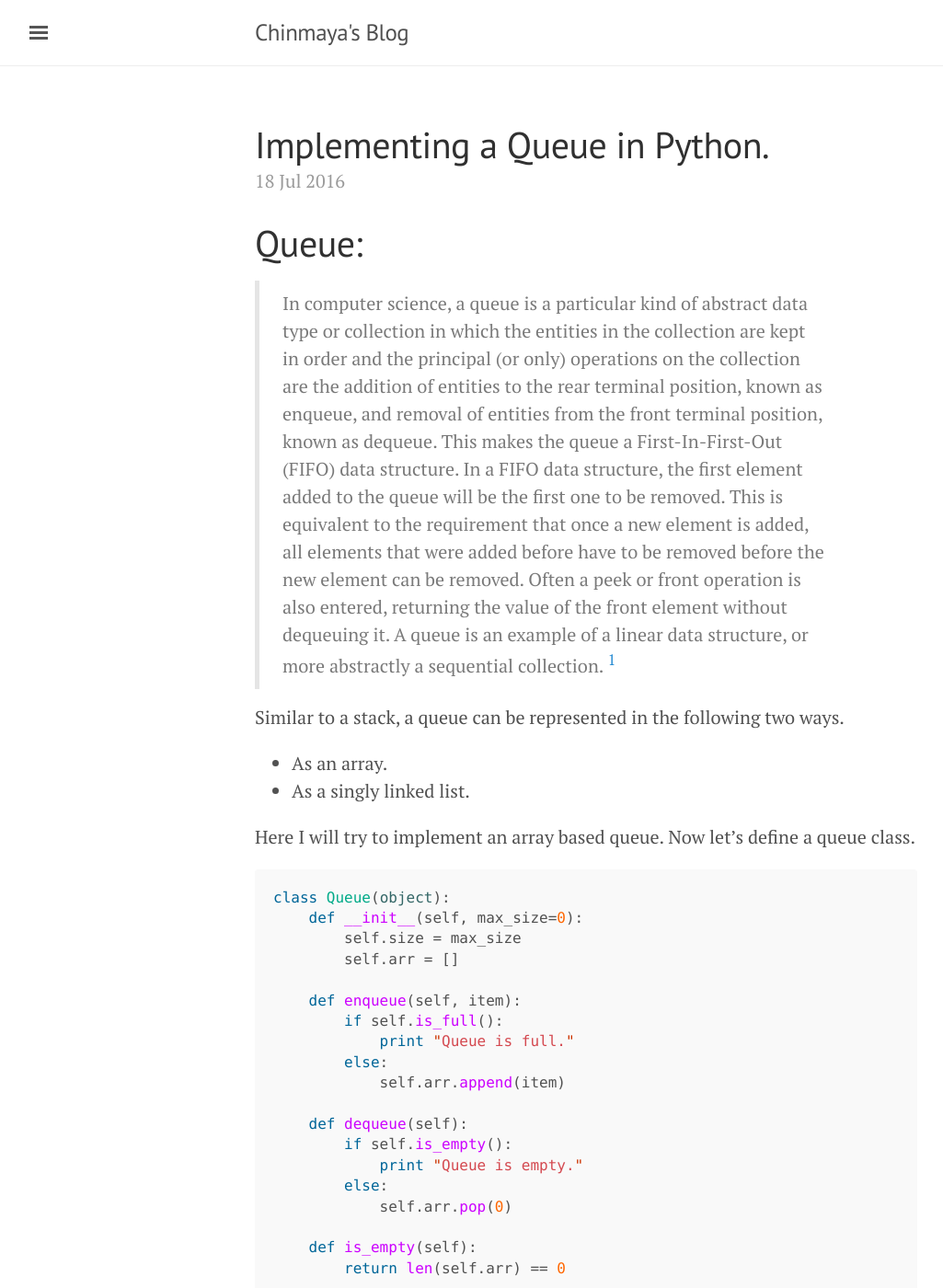
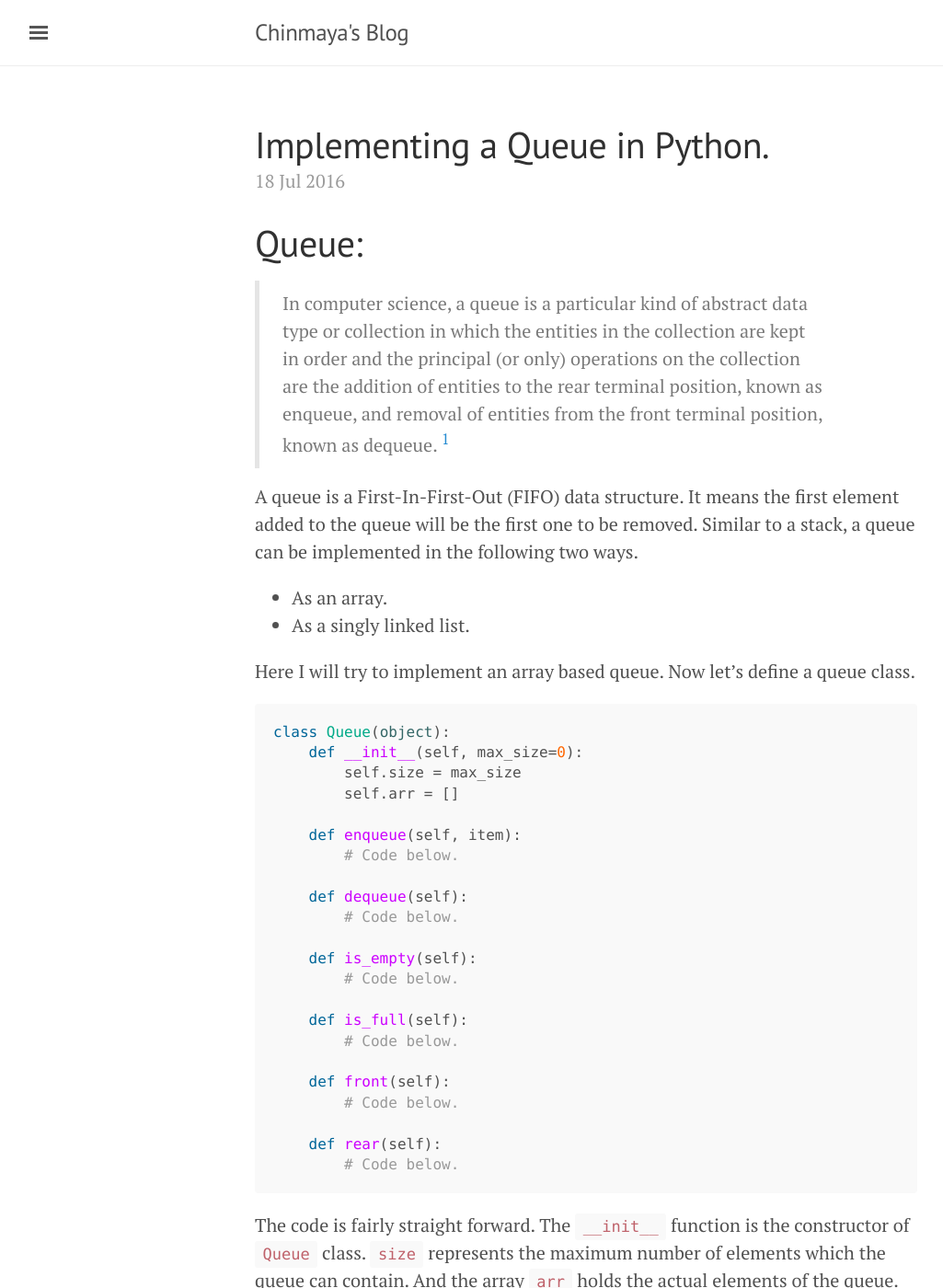
Before and after one commit to pattu777/pattu777.github.io, a Jekyll site: the page built from _posts/2016-07-18-Queue-in-Python.md, in a window 1280 px wide and 1400 px high. Shown: the whole window at 92% size, without its empty margins (3-1028 px from the left). Built offline with Jekyll 4.4.1, drawn with Linux system fonts in a browser that asks for light colours; comment, search, counter and statistics services are not loaded; some of the changed text lies outside the part shown.

Commit message:
Queue definition modified

````diff
--- a/_posts/2016-07-18-Queue-in-Python.md
+++ b/_posts/2016-07-18-Queue-in-Python.md
@@ -6,9 +6,9 @@ comments: true
 
 # Queue:
 
-> In computer science, a queue is a particular kind of abstract data type or collection in which the entities in the collection are kept in order and the principal (or only) operations on the collection are the addition of entities to the rear terminal position, known as enqueue, and removal of entities from the front terminal position, known as dequeue. This makes the queue a First-In-First-Out (FIFO) data structure. In a FIFO data structure, the first element added to the queue will be the first one to be removed. This is equivalent to the requirement that once a new element is added, all elements that were added before have to be removed before the new element can be removed. Often a peek or front operation is also entered, returning the value of the front element without dequeuing it. A queue is an example of a linear data structure, or more abstractly a sequential collection. [^1]
+> In computer science, a queue is a particular kind of abstract data type or collection in which the entities in the collection are kept in order and the principal (or only) operations on the collection are the addition of entities to the rear terminal position, known as enqueue, and removal of entities from the front terminal position, known as dequeue. [^1]
 
-Similar to a stack, a queue can be represented in the following two ways.
+A queue is a First-In-First-Out (FIFO) data structure. It means the first element added to the queue will be the first one to be removed. Similar to a stack, a queue can be implemented in the following two ways.
 
 * As an array.
 * As a singly linked list.
@@ -22,34 +22,22 @@ class Queue(object):
         self.arr = []
 
     def enqueue(self, item):
-        if self.is_full():
-            print "Queue is full."
-        else:
-            self.arr.append(item)
+        # Code below.
 
     def dequeue(self):
-        if self.is_empty():
-            print "Queue is empty."
-        else:
-            self.arr.pop(0)
+        # Code below.
 
     def is_empty(self):
-        return len(self.arr) == 0
+        # Code below.
 
     def is_full(self):
-        return len(self.arr) == self.size
+        # Code below.
 
     def front(self):
-        if self.is_empty():
-            print "Queue is empty."
-        else:
-            print self.arr[0]
+        # Code below.
 
     def rear(self):
-        if self.is_empty():
-            print "Queue is empty."
-        else:
-            print self.arr[len(self.arr)-1]
+        # Code below.
 ```
 
 The code is fairly straight forward. The `__init__` function is the constructor of `Queue` class. `size` represents the maximum number of elements which the queue can contain. And the array `arr` holds the actual elements of the queue.
````
